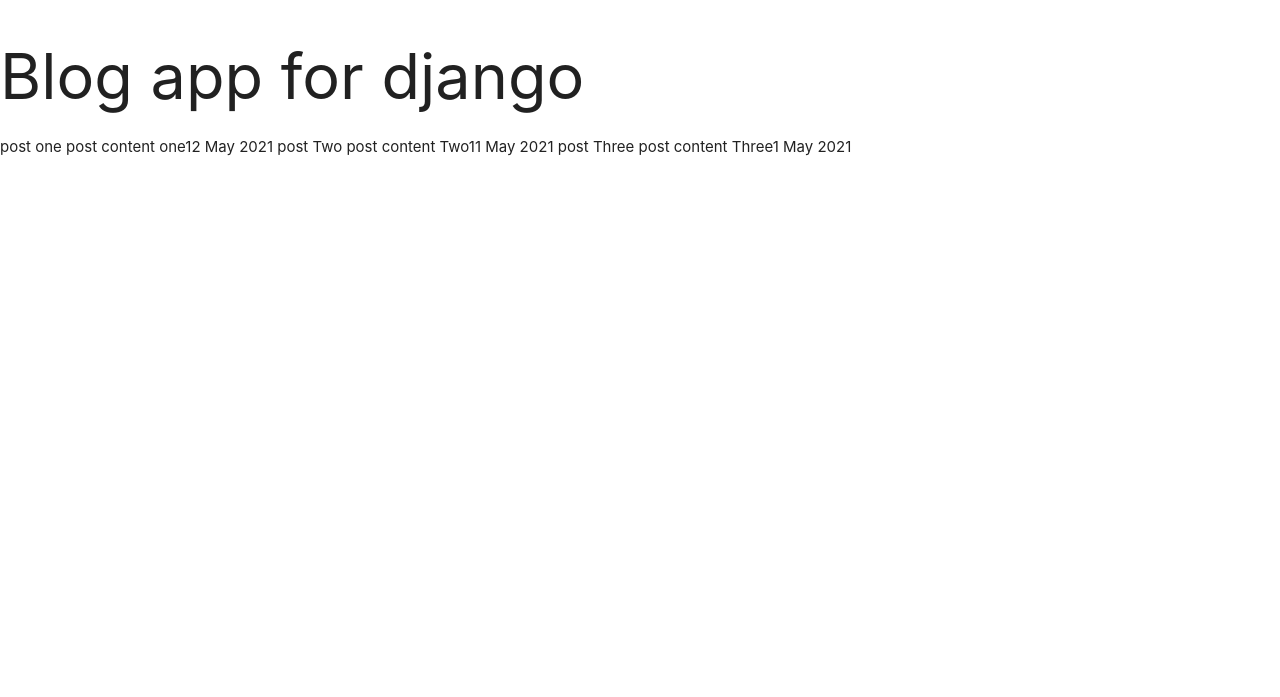
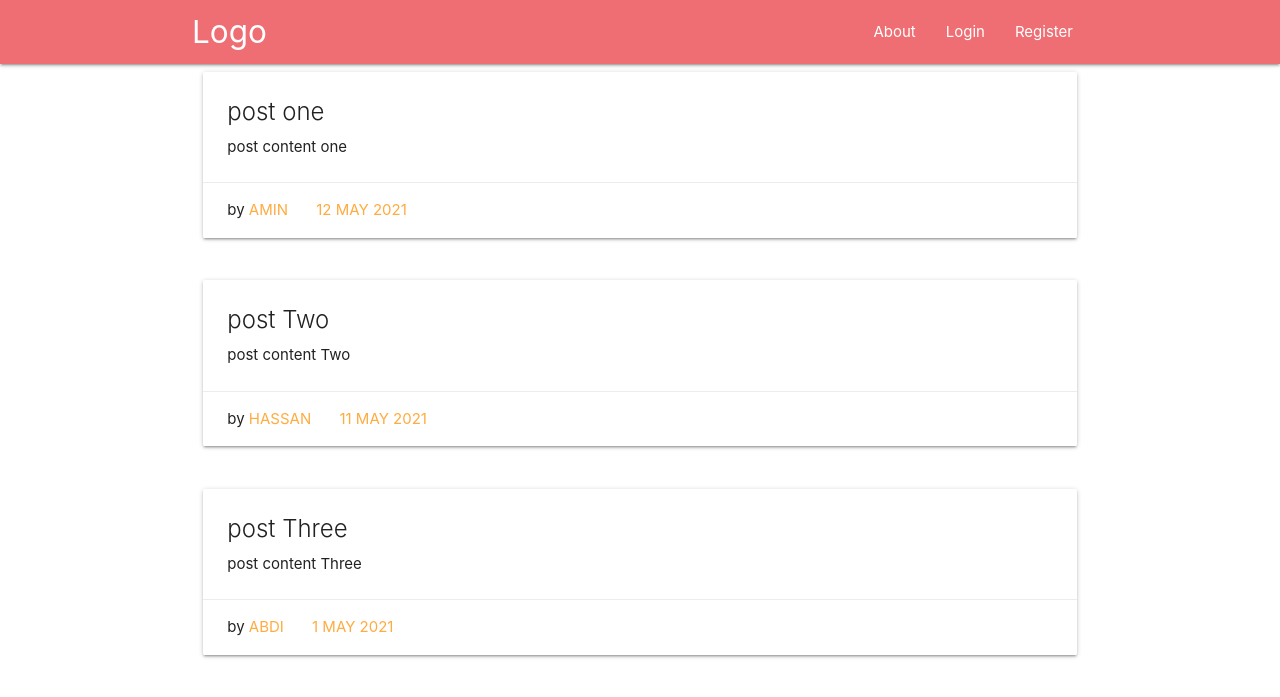
Before and after one commit to AminAbdisamad/blog-django-ref, a Django app: page /blog/ in a window 1280 px wide. Shown: the top 697 px of the page. Run offline with Django 3.2, Linux system fonts and the light colour scheme.

Commit message:
added template material css

```diff
--- a/blog/news/templates/news/base.html
+++ b/blog/news/templates/news/base.html
@@ -22,6 +22,7 @@
     <script src="https://cdnjs.cloudflare.com/ajax/libs/materialize/1.0.0/js/materialize.min.js"></script>
   </head>
   <body>
-    {%block content%} {%endblock%}
+    {%include 'news/includes/nav.jinja'%}
+    <div class="container">{%block content%} {%endblock%}</div>
   </body>
 </html>
--- a/blog/news/templates/news/home.html
+++ b/blog/news/templates/news/home.html
@@ -1,4 +1,15 @@
-{% extends 'news/base.html'%} {%block content%}
-<h1>Blog app for django</h1>
-{%for post in posts %} {{post.title}} {{post.content}}{{post.date}} {%endfor%}
-{%endblock%}
+{% extends 'news/base.html'%} {%block content%} {%for post in posts %}
+<div class="row">
+  <div class="col s12">
+    <div class="card">
+      <div class="card-content">
+        <span class="card-title"> {{post.title}}</span>
+        <p>{{post.content}}</p>
+      </div>
+      <div class="card-action">
+        by <a href="#">{{post.author}}</a> <a href="#">{{post.date}}</a>
+      </div>
+    </div>
+  </div>
+</div>
+{%endfor%} {%endblock%}
--- /dev/null
+++ b/blog/news/templates/news/includes/nav.jinja
@@ -0,0 +1,12 @@
+<nav>
+<div class="container">
+    <div class="nav-wrapper">
+      <a href="#" class="brand-logo">Logo</a>
+      <ul id="nav-mobile" class="right hide-on-med-and-down">
+        <li><a href="sass.html">About</a></li>
+        <li><a href="badges.html">Login</a></li>
+        <li><a href="collapsible.html">Register</a></li>
+      </ul>
+    </div>
+    </div>
+</nav>
```
